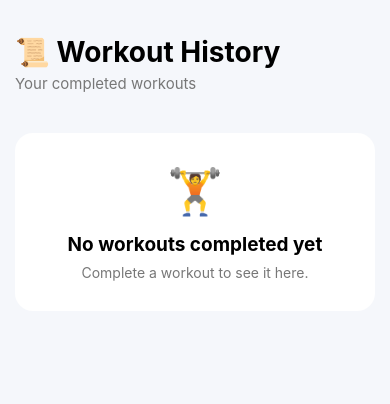
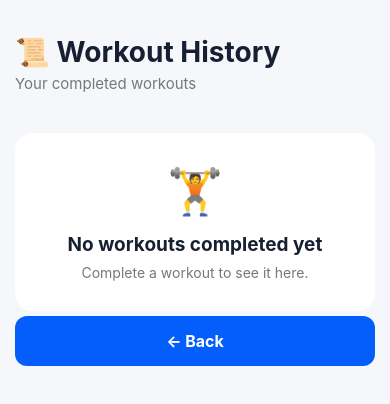
Before and after one commit to suchitrathippareddy-wq/Fitlife, a React Native app: screen /WorkoutHistory in a window 390 px wide. Shown: the top 404 px of the page. Built offline with nearby package versions, Linux system fonts and the light colour scheme.

Commit message:
Improved workout history and progress

```diff
--- a/screens/ProgressScreen.js
+++ b/screens/ProgressScreen.js
@@ -3,13 +3,13 @@ import {
   Text,
   StyleSheet,
   ScrollView,
+  TouchableOpacity,
 } from "react-native";
 import { useCallback, useState } from "react";
 import { useFocusEffect } from "@react-navigation/native";
 import AsyncStorage from "@react-native-async-storage/async-storage";
 
-export default function ProgressScreen() {
-
+export default function ProgressScreen({ navigation }) {
   const [workouts, setWorkouts] = useState(0);
   const [calories, setCalories] = useState(0);
   const [time, setTime] = useState(0);
@@ -28,7 +28,6 @@ export default function ProgressScreen() {
       setWorkouts(Number(savedWorkouts) || 0);
       setCalories(Number(savedCalories) || 0);
       setTime(Number(savedTime) || 0);
-
     } catch (error) {
       console.log("Progress Error:", error);
     }
@@ -43,58 +42,38 @@ export default function ProgressScreen() {
   const progress = Math.min(workouts * 20, 100);
 
   return (
-    <ScrollView style={styles.container}>
-
-      <Text style={styles.heading}>
-        📊 My Progress
-      </Text>
+    <ScrollView
+      style={styles.container}
+      showsVerticalScrollIndicator={false}
+    >
+      <Text style={styles.heading}>📊 My Progress</Text>
 
       <Text style={styles.subtitle}>
         Track your fitness journey
       </Text>
 
-      {/* Workouts */}
-      <View style={styles.card}>
+      <View style={styles.statsRow}>
+        <View style={styles.smallCard}>
           <Text style={styles.icon}>🏋️</Text>
-
-        <Text style={styles.label}>
-          Workouts Completed
-        </Text>
-
-        <Text style={styles.value}>
-          {workouts}
-        </Text>
+          <Text style={styles.value}>{workouts}</Text>
+          <Text style={styles.label}>Workouts</Text>
         </View>
 
-      {/* Calories */}
-      <View style={styles.card}>
+        <View style={styles.smallCard}>
           <Text style={styles.icon}>🔥</Text>
-
-        <Text style={styles.label}>
-          Calories Burned
-        </Text>
-
-        <Text style={styles.value}>
-          {calories} kcal
-        </Text>
+          <Text style={styles.value}>{calories}</Text>
+          <Text style={styles.label}>Calories</Text>
         </View>
 
-      {/* Time */}
-      <View style={styles.card}>
+        <View style={styles.smallCard}>
           <Text style={styles.icon}>⏱️</Text>
-
-        <Text style={styles.label}>
-          Total Workout Time
-        </Text>
-
-        <Text style={styles.value}>
-          {time} min
-        </Text>
+          <Text style={styles.value}>{time}</Text>
+          <Text style={styles.label}>Minutes</Text>
+        </View>
       </View>
 
-      {/* Progress */}
       <View style={styles.progressCard}>
-
+        <View style={styles.progressHeader}>
           <Text style={styles.progressTitle}>
             🎯 Overall Progress
           </Text>
@@ -102,9 +81,9 @@ export default function ProgressScreen() {
           <Text style={styles.progressValue}>
             {progress}%
           </Text>
+        </View>
 
         <View style={styles.progressBackground}>
-
           <View
             style={[
               styles.progressBar,
@@ -113,17 +92,21 @@ export default function ProgressScreen() {
               },
             ]}
           />
-
         </View>
 
         <Text style={styles.goal}>
           Goal: Weight Loss
         </Text>
 
+        <Text style={styles.goalText}>
+          {progress === 100
+            ? "🎉 Goal progress completed!"
+            : `Complete ${Math.max(
+                0,
+                5 - workouts
+              )} more workouts to reach the next milestone.`}
+        </Text>
       </View>
-
-
-      {/* ACHIEVEMENTS */}
 
       <Text style={styles.achievementHeading}>
         🏆 Achievements
@@ -133,9 +116,6 @@ export default function ProgressScreen() {
         Complete workouts and unlock badges
       </Text>
 
-
-      {/* First Workout */}
-
       <View
         style={[
           styles.achievementCard,
@@ -144,13 +124,9 @@ export default function ProgressScreen() {
             : styles.lockedCard,
         ]}
       >
-
-        <Text style={styles.badge}>
-          🥉
-        </Text>
+        <Text style={styles.badge}>🥉</Text>
 
         <View style={styles.achievementInfo}>
-
           <Text style={styles.achievementTitle}>
             First Workout
           </Text>
@@ -170,13 +146,8 @@ export default function ProgressScreen() {
               ? "✓ UNLOCKED"
               : "🔒 LOCKED"}
           </Text>
-
         </View>
-
       </View>
-
-
-      {/* 5 Workouts */}
 
       <View
         style={[
@@ -186,13 +157,9 @@ export default function ProgressScreen() {
             : styles.lockedCard,
         ]}
       >
-
-        <Text style={styles.badge}>
-          🥈
-        </Text>
+        <Text style={styles.badge}>🥈</Text>
 
         <View style={styles.achievementInfo}>
-
           <Text style={styles.achievementTitle}>
             5 Workouts
           </Text>
@@ -212,13 +179,8 @@ export default function ProgressScreen() {
               ? "✓ UNLOCKED"
               : "🔒 LOCKED"}
           </Text>
-
         </View>
-
       </View>
-
-
-      {/* 10 Workouts */}
 
       <View
         style={[
@@ -228,13 +190,9 @@ export default function ProgressScreen() {
             : styles.lockedCard,
         ]}
       >
-
-        <Text style={styles.badge}>
-          🥇
-        </Text>
+        <Text style={styles.badge}>🥇</Text>
 
         <View style={styles.achievementInfo}>
-
           <Text style={styles.achievementTitle}>
             10 Workouts
           </Text>
@@ -254,13 +212,8 @@ export default function ProgressScreen() {
               ? "✓ UNLOCKED"
               : "🔒 LOCKED"}
           </Text>
-
         </View>
-
       </View>
-
-
-      {/* Calorie Achievement */}
 
       <View
         style={[
@@ -270,13 +223,9 @@ export default function ProgressScreen() {
             : styles.lockedCard,
         ]}
       >
-
-        <Text style={styles.badge}>
-          🔥
-        </Text>
+        <Text style={styles.badge}>🔥</Text>
 
         <View style={styles.achievementInfo}>
-
           <Text style={styles.achievementTitle}>
             Calorie Crusher
           </Text>
@@ -296,30 +245,35 @@ export default function ProgressScreen() {
               ? "✓ UNLOCKED"
               : "🔒 LOCKED"}
           </Text>
-
+        </View>
       </View>
 
-      </View>
-
+      <TouchableOpacity
+        style={styles.backButton}
+        onPress={() => navigation.goBack()}
+        activeOpacity={0.8}
+      >
+        <Text style={styles.backText}>
+          ← Back
+        </Text>
+      </TouchableOpacity>
 
       <View style={styles.bottomSpace} />
-
     </ScrollView>
   );
 }
 
-
 const styles = StyleSheet.create({
-
   container: {
     flex: 1,
-    backgroundColor: "#F5F5F5",
+    backgroundColor: "#F5F7FB",
     padding: 15,
   },
 
   heading: {
     fontSize: 28,
     fontWeight: "bold",
+    color: "#172033",
     marginTop: 20,
   },
 
@@ -330,28 +284,36 @@ const styles = StyleSheet.create({
     marginBottom: 20,
   },
 
-  card: {
+  statsRow: {
+    flexDirection: "row",
+    justifyContent: "space-between",
+    marginBottom: 15,
+  },
+
+  smallCard: {
     backgroundColor: "#FFFFFF",
-    padding: 20,
-    borderRadius: 18,
-    marginBottom: 15,
-    elevation: 4,
+    width: "31.5%",
+    paddingVertical: 18,
+    borderRadius: 16,
+    alignItems: "center",
+    elevation: 3,
   },
 
   icon: {
-    fontSize: 30,
-    marginBottom: 10,
+    fontSize: 27,
+    marginBottom: 8,
+  },
+
+  value: {
+    fontSize: 21,
+    fontWeight: "bold",
+    color: "#172033",
   },
 
   label: {
-    fontSize: 15,
-    color: "#666666",
-  },
-
-  value: {
-    fontSize: 25,
-    fontWeight: "bold",
-    marginTop: 5,
+    fontSize: 12,
+    color: "#777777",
+    marginTop: 4,
   },
 
   progressCard: {
@@ -362,16 +324,22 @@ const styles = StyleSheet.create({
     elevation: 4,
   },
 
+  progressHeader: {
+    flexDirection: "row",
+    justifyContent: "space-between",
+    alignItems: "center",
+  },
+
   progressTitle: {
     fontSize: 20,
     fontWeight: "bold",
+    color: "#172033",
   },
 
   progressValue: {
-    fontSize: 30,
+    fontSize: 25,
     fontWeight: "bold",
-    marginTop: 15,
-    marginBottom: 10,
+    color: "#035efc",
   },
 
   progressBackground: {
@@ -379,22 +347,27 @@ const styles = StyleSheet.create({
     backgroundColor: "#E0E0E0",
     borderRadius: 10,
     overflow: "hidden",
+    marginTop: 18,
   },
 
   progressBar: {
     height: 14,
-    backgroundColor: "#222222",
+    backgroundColor: "#035efc",
     borderRadius: 10,
   },
 
   goal: {
     fontSize: 15,
-    color: "#666666",
+    color: "#555555",
+    fontWeight: "600",
     marginTop: 12,
   },
 
-
-  /* Achievements */
+  goalText: {
+    fontSize: 13,
+    color: "#777777",
+    marginTop: 6,
+  },
 
   achievementHeading: {
     fontSize: 24,
@@ -421,11 +394,11 @@ const styles = StyleSheet.create({
 
   unlockedCard: {
     borderWidth: 2,
-    borderColor: "#222222",
+    borderColor: "#035efc",
   },
 
   lockedCard: {
-    opacity: 0.6,
+    opacity: 0.55,
   },
 
   badge: {
@@ -452,7 +425,7 @@ const styles = StyleSheet.create({
   unlockedText: {
     fontSize: 13,
     fontWeight: "bold",
-    color: "#222222",
+    color: "#16A34A",
     marginTop: 7,
   },
 
@@ -463,8 +436,21 @@ const styles = StyleSheet.create({
     marginTop: 7,
   },
 
+  backButton: {
+    backgroundColor: "#035efc",
+    paddingVertical: 15,
+    borderRadius: 12,
+    marginTop: 5,
+  },
+
+  backText: {
+    color: "#FFFFFF",
+    textAlign: "center",
+    fontSize: 16,
+    fontWeight: "bold",
+  },
+
   bottomSpace: {
     height: 30,
   },
-
 });
--- a/screens/WorkoutHistoryScreen.js
+++ b/screens/WorkoutHistoryScreen.js
@@ -4,11 +4,12 @@ import {
   Text,
   StyleSheet,
   ScrollView,
+  TouchableOpacity,
 } from "react-native";
 import { useFocusEffect } from "@react-navigation/native";
 import AsyncStorage from "@react-native-async-storage/async-storage";
 
-export default function WorkoutHistoryScreen() {
+export default function WorkoutHistoryScreen({ navigation }) {
   const [history, setHistory] = useState([]);
 
   const loadHistory = async () => {
@@ -33,8 +34,10 @@ export default function WorkoutHistoryScreen() {
   );
 
   return (
-    <ScrollView style={styles.container}>
-
+    <ScrollView
+      style={styles.container}
+      showsVerticalScrollIndicator={false}
+    >
       <Text style={styles.heading}>
         📜 Workout History
       </Text>
@@ -44,7 +47,6 @@ export default function WorkoutHistoryScreen() {
       </Text>
 
       {history.length === 0 ? (
-
         <View style={styles.emptyCard}>
           <Text style={styles.emptyIcon}>
             🏋️
@@ -58,20 +60,29 @@ export default function WorkoutHistoryScreen() {
             Complete a workout to see it here.
           </Text>
         </View>
-
       ) : (
-
         history.map((workout, index) => (
-
           <View
             style={styles.card}
             key={index}
           >
+            <View style={styles.topRow}>
+              <Text style={styles.number}>
+                #{index + 1}
+              </Text>
+
+              <View style={styles.completedBox}>
+                <Text style={styles.completedText}>
+                  ✓ COMPLETED
+                </Text>
+              </View>
+            </View>
 
             <Text style={styles.title}>
               {workout.title}
             </Text>
 
+            <View style={styles.infoBox}>
               <Text style={styles.info}>
                 ⏱️ {workout.duration}
               </Text>
@@ -83,25 +94,31 @@ export default function WorkoutHistoryScreen() {
               <Text style={styles.info}>
                 💪 {workout.difficulty}
               </Text>
-
-            <View style={styles.completedBox}>
-              <Text style={styles.completedText}>
-                ✓ COMPLETED
-              </Text>
             </View>
 
+            {workout.date && (
+              <Text style={styles.date}>
+                📅 {workout.date}
+              </Text>
+            )}
           </View>
-
         ))
-
       )}
 
+      <TouchableOpacity
+        style={styles.backButton}
+        onPress={() => navigation.goBack()}
+        activeOpacity={0.8}
+      >
+        <Text style={styles.backText}>
+          ← Back
+        </Text>
+      </TouchableOpacity>
     </ScrollView>
   );
 }
 
 const styles = StyleSheet.create({
-
   container: {
     flex: 1,
     backgroundColor: "#F5F7FB",
@@ -111,6 +128,7 @@ const styles = StyleSheet.create({
   heading: {
     fontSize: 28,
     fontWeight: "bold",
+    color: "#172033",
     marginTop: 20,
   },
 
@@ -129,29 +147,55 @@ const styles = StyleSheet.create({
     elevation: 4,
   },
 
+  topRow: {
+    flexDirection: "row",
+    justifyContent: "space-between",
+    alignItems: "center",
+  },
+
+  number: {
+    fontSize: 14,
+    color: "#777777",
+    fontWeight: "bold",
+  },
+
   title: {
     fontSize: 21,
     fontWeight: "bold",
+    color: "#172033",
+    marginTop: 15,
     marginBottom: 15,
+  },
+
+  infoBox: {
+    backgroundColor: "#F5F7FB",
+    padding: 14,
+    borderRadius: 12,
   },
 
   info: {
     fontSize: 15,
     color: "#555555",
-    marginBottom: 8,
+    marginBottom: 7,
   },
 
   completedBox: {
     backgroundColor: "#DCFCE7",
-    padding: 10,
+    paddingVertical: 7,
+    paddingHorizontal: 10,
     borderRadius: 10,
-    marginTop: 8,
-    alignItems: "center",
   },
 
   completedText: {
     color: "#16A34A",
+    fontSize: 12,
     fontWeight: "bold",
+  },
+
+  date: {
+    fontSize: 13,
+    color: "#777777",
+    marginTop: 12,
   },
 
   emptyCard: {
@@ -171,6 +215,7 @@ const styles = StyleSheet.create({
   emptyText: {
     fontSize: 19,
     fontWeight: "bold",
+    color: "#172033",
   },
 
   emptySubtext: {
@@ -180,4 +225,18 @@ const styles = StyleSheet.create({
     textAlign: "center",
   },
 
+  backButton: {
+    backgroundColor: "#035efc",
+    paddingVertical: 15,
+    borderRadius: 12,
+    marginTop: 5,
+    marginBottom: 30,
+  },
+
+  backText: {
+    color: "#FFFFFF",
+    textAlign: "center",
+    fontSize: 16,
+    fontWeight: "bold",
+  },
 });
```
Lines whose indentation alone changed are shown as unchanged.
